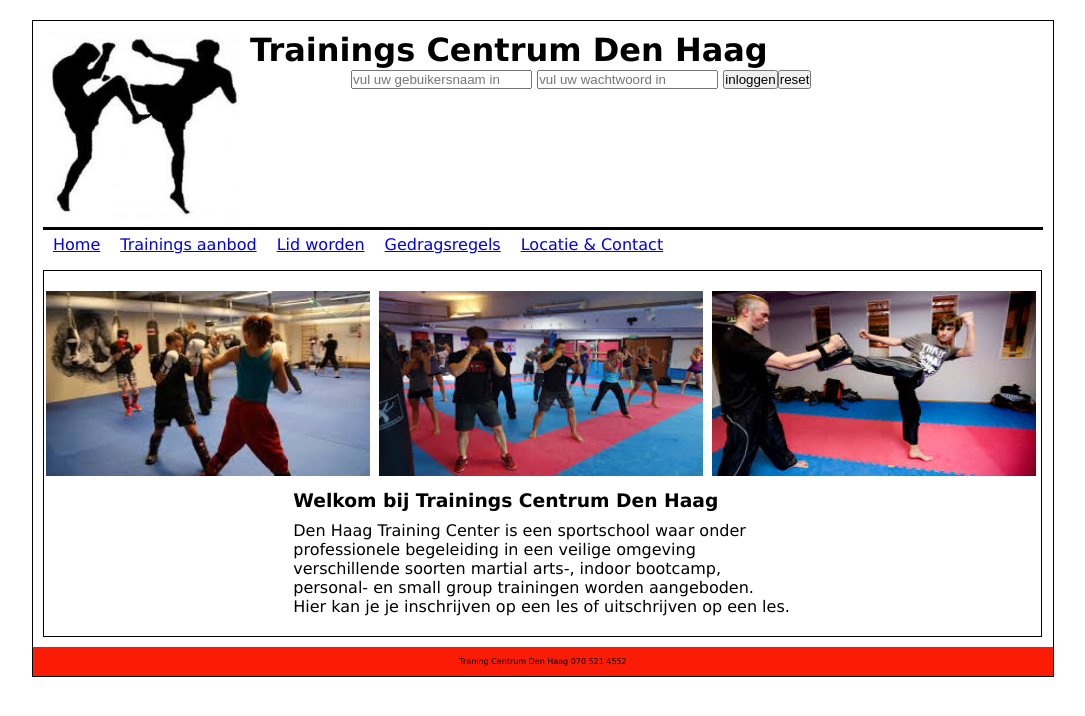
After one commit to JVojczekhovskiy/TrainingsFactory, a PHP site: page /app/view/tpls/bezoeker/default.php in a window 1280 px wide. The commit adds this page. Shown: the top 716 px of the page, without its empty margins (97-1182 px from the left). Run offline with PHP 8.4, Linux system fonts and the light colour scheme.

Commit message:
Home Page

```diff
--- /dev/null
+++ b/app/view/tpls/bezoeker/default.php
@@ -0,0 +1,18 @@
+<?php include 'includes/header.php';
+include 'includes/menu.php';?>
+    <section id='content'>
+      <img src="img/image1.jpg" alt="Kickboksing">
+      <img src="img/image2.jpg" alt="Kickboksing">
+      <img src="img/image3.jpg" alt="Kickboksing">
+      <div>
+        <p>
+          <h3>  Welkom bij Trainings Centrum Den Haag</h3>
+          Den Haag Training Center is een sportschool waar onder professionele begeleiding
+          in een veilige omgeving verschillende soorten martial arts-, indoor bootcamp,
+          personal- en small group trainingen worden aangeboden. Hier kan je je inschrijven
+          op een les of uitschrijven op een les.
+        </p>
+    </div>
+    </section>
+
+<?php include 'includes/footer.php';
--- /dev/null
+++ b/app/view/tpls/bezoeker/includes/footer.php
@@ -0,0 +1,4 @@
+</section>
+</body>
+    <footer>Traning Centrum Den Haag 070 521 4552</footer>
+</html>
--- /dev/null
+++ b/app/view/tpls/bezoeker/includes/header.php
@@ -0,0 +1,22 @@
+<!DOCTYPE html>
+<html>
+    <head>
+        <meta http-equiv="Content-Type" content="text/html; charset=UTF-8">
+        <title>Tranings Centrum 070</title>
+        <link rel="STYLESHEET" href="css/framework.css" type="text/css">
+    </head>
+    <body>
+        <header>
+            <figure>
+                <img src="img/logo.jpg" alt="Kickboksing">
+            </figure>
+            <div>
+                <h1>Trainings Centrum Den Haag</h1>
+            </div>
+            <div style="float: right;">
+            <input type="text" autocomplete="off" placeholder="vul uw gebuikersnaam in" name="gn" value='<?= isset($gn)?$gn:"";?>' required="required">
+            <input type="password" autocomplete="off" name="ww" placeholder="vul uw wachtwoord in" required="required" >
+            <input type="submit" value="inloggen"><input type="reset" value="reset">
+          </div>
+        </header>
+        <section>
--- /dev/null
+++ b/app/view/tpls/bezoeker/includes/menu.php
@@ -0,0 +1,13 @@
+<nav>
+    <ul>
+        <li><a href="?control=bezoeker&action=default">Home</a></li>
+
+        <li><a href="?control=bezoeker&action=inloggen">Trainings aanbod</a></li>
+
+        <li><a href="?control=bezoeker&action=inloggen">Lid worden</a></li>
+
+        <li><a href="?control=bezoeker&action=inloggen">Gedragsregels</a></li>
+
+        <li><a href="?control=bezoeker&action=inloggen">Locatie & Contact</a></li>
+    </ul>
+</nav>
--- /dev/null
+++ b/css/framework.css
@@ -0,0 +1,107 @@
+*{
+    padding:0;
+    margin:0;
+}
+body {
+    width:1020px;
+    margin:20px auto;
+    background-color:white;
+    font-family: Verdana,sans-serif;
+    font-size:1em;
+    border: 1.5px solid black;
+}
+em{
+    font-weight:bold;
+    font-style:normal;
+}
+header{
+    padding:10px 5px 5px 5px;
+    overflow: auto;
+    width: 100%;
+    background-color: white;
+    box-sizing:border-box;
+
+}
+header div{
+    float:left;
+    width:68%;
+    padding:0 1%
+}
+header figure:last-child{
+    float:right;
+    width:10%;
+}
+header figure:last-child a{
+    box-sizing:border-box;
+    padding:0px;
+}
+header figure:last-child a:hover{
+    padding:inherit;
+    background-color:inherit;
+    border:none;
+}
+header p{
+    padding:5px 0 5px 10px;
+}
+header #boodschap{
+    background-color:yellow;
+}
+header figure{
+    float:left;
+    width:20%;
+    box-sizing:border-box;
+}
+header figure img{
+    width:100%;
+}
+
+header a{
+    padding:5px;
+}
+
+nav{
+    width:1000px;
+    margin: 0px 10px;
+    border-top: 3px solid black;
+    height: 30px;
+}
+nav ul{
+    list-style-type: none;
+}
+nav li{
+  float:left;
+  margin: 5px 10px;
+}
+nav li a{
+    display: block;
+}
+
+body>section{
+    overflow: auto;
+    width: 100%;
+}
+footer{
+    text-align:center;
+    font-size: 0.5em;
+    padding:10px 0;
+    background-color:#fa1c05
+}
+
+body>section>#content {
+    padding:20px 0px 20px 0;
+    width: 997px;
+    margin: 10px 10px;
+    border: 1.5px solid black
+}
+body>section>#content>img{
+    width: 32.5%;
+    height: 185px;
+    margin: 0px 2px;
+}
+body>section>#content>div{
+    margin: 0px auto;
+    width: 50%;
+}
+body>section>#content>div>h3{
+    margin: 10px 0px;
+}
--- a/index.php
+++ b/index.php
@@ -3,7 +3,7 @@
  * dat is uiterst hinderlijk als je verwacht dat de methode class_exsists true of false returnt
  * dat doet deze methode dan dus niet; er ontstaat een logicexception
  */
-include "ao/php/framework/config.php";
+include "app/config.php";
 function __autoload($className)
 {
     $class = str_replace('\\',DIRECTORY_SEPARATOR,$className);
```
Also changed, not shown: app/config.php (added, +22 -0 lines), app/controls/BezoekerController.php (added, +94 -0 lines), app/models/BezoekerModel.php (added, +70 -0 lines), app/view/View.php (added, +55 -0 lines), img/image1.jpg (added), img/image2.jpg (added), img/image3.jpg (added), img/logo.jpg (added).
